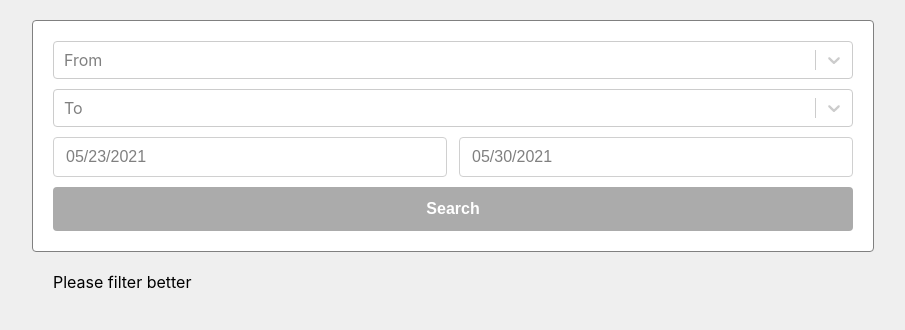
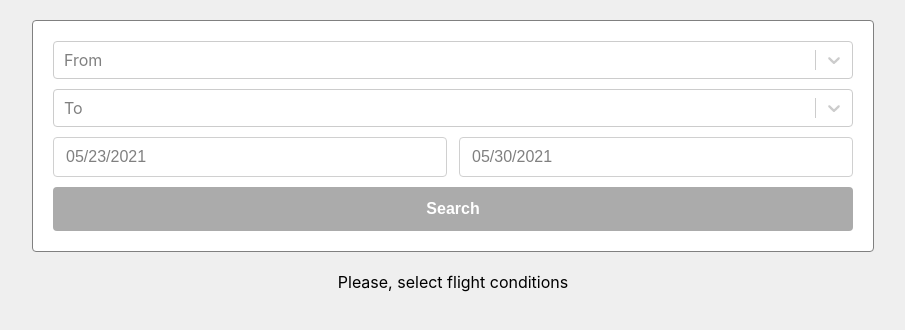
Before and after one commit to torian12321/react-flights, a React (Create React App) app: page / in a window 1280 px wide. Shown: the top 330 px of the page, without its empty margins (187-1092 px from the left). Built offline with nearby package versions, Linux system fonts and the light colour scheme.

Commit message:
show correct text

```diff
--- a/src/components/FlightsList/FlightsList.module.scss
+++ b/src/components/FlightsList/FlightsList.module.scss
@@ -1,4 +1,5 @@
 .wrapper {
   display: flex;
   flex-direction: column;
+  text-align: center;
 }
--- a/src/components/FlightsList/FlightsList.tsx
+++ b/src/components/FlightsList/FlightsList.tsx
@@ -24,7 +24,7 @@ const FlightList: React.FunctionComponent<Props> = ({
         : (
           hasFlights
           ? renderTiles()
-          : 'Please filter better'
+          : 'Please, select flight conditions'
         )
       }
     </div>
```
